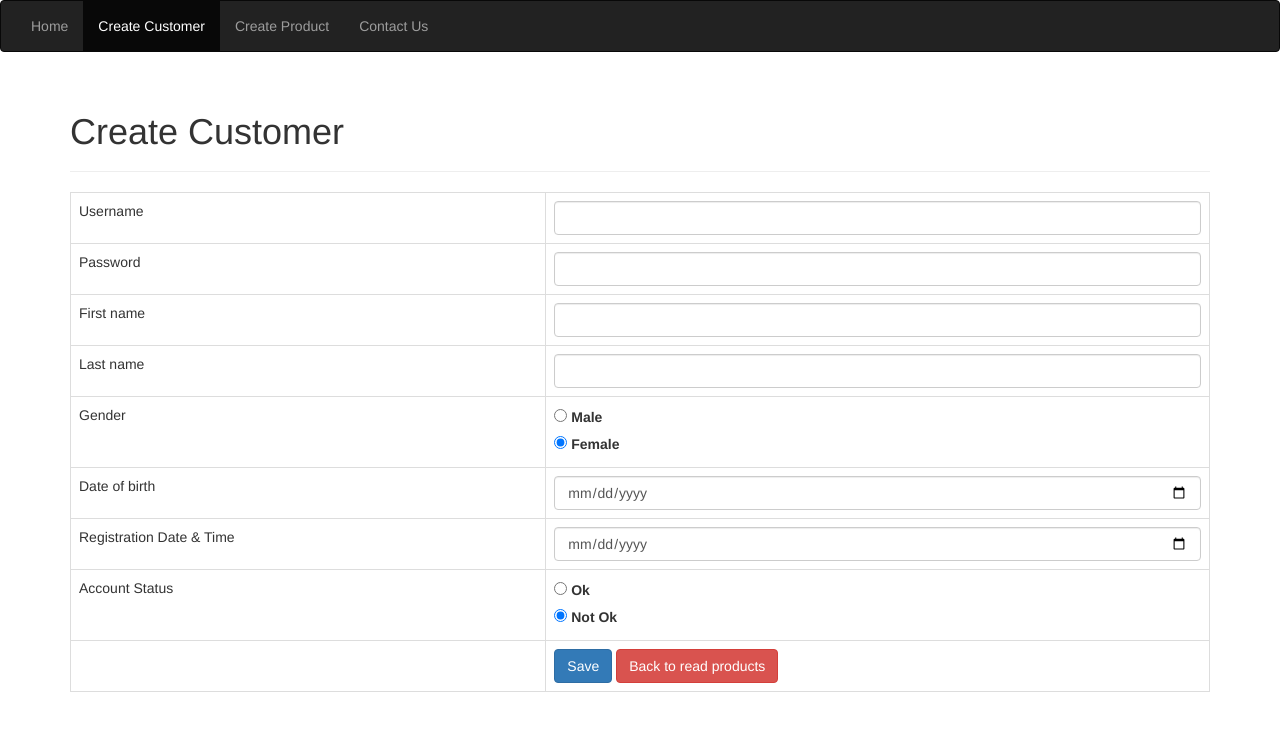
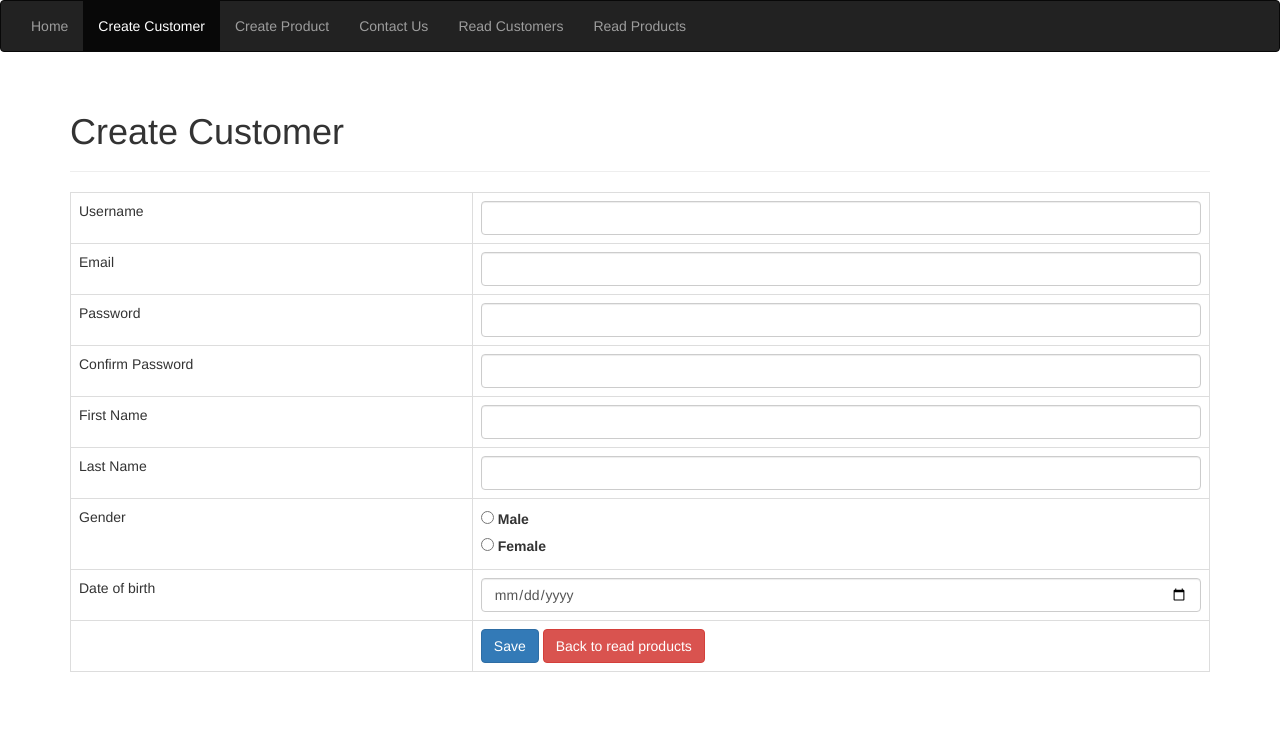
Before and after one commit to bnagx/bnagx.github.io, a PHP site: page /customer_create.php in a window 1280 px wide. Shown: the top 731 px of the page. Run offline with PHP 8.4, Linux system fonts and the light colour scheme.

Commit message:
do exercise

```diff
--- a/eshop/config/database.php
+++ b/eshop/config/database.php
@@ -8,7 +8,7 @@ $password = "QubJpzTCdbfNQ0p8";
 try {
     $con = new PDO("mysql:host={$host};dbname={$db_name}", $username, $password);
     $con->setAttribute(PDO::ATTR_ERRMODE, PDO::ERRMODE_EXCEPTION); // show error
-    echo "Connected successfully";
+    // echo "Connected successfully";
 }
 // show error
 catch (PDOException $exception) {
--- a/eshop/contactus.php
+++ b/eshop/contactus.php
@@ -21,6 +21,8 @@
                 <li><a href="customer_create.php">Create Customer</a></li>
                 <li><a href="product_create.php">Create Product</a></li>
                 <li class="active"><a href="contactus.php">Contact Us</a></li>
+                <li><a href="customer_read.php">Read Customers</a></li>
+                <li><a href="product_read.php">Read Products</a></li>
             </ul>
         </div>
     </nav>
--- a/eshop/customer_create.php
+++ b/eshop/customer_create.php
@@ -19,6 +19,8 @@
                 <li class="active"><a href="customer_create.php">Create Customer</a></li>
                 <li><a href="product_create.php">Create Product</a></li>
                 <li><a href="contactus.php">Contact Us</a></li>
+                <li><a href="customer_read.php">Read Customers</a></li>
+                <li><a href="product_read.php">Read Products</a></li>
             </ul>
         </div>
     </nav>
@@ -31,38 +33,41 @@
             <h1>Create Customer</h1>
         </div>
 
-        <!-- html form to create product will be here -->
-        <!-- PHP insert code will be here -->
+
+
         <?php
         if ($_POST) {
             // include database connection
             include 'config/database.php';
             try {
                 // insert query
-                $query = "INSERT INTO products SET username=:username, password=:password, first_name=:firstname, last_name=:lastname, gender=:gender,
-                dateofbirth=:dateofbirth, registration=:registration, accountstatus=:accountstatus";
+                $query = "INSERT INTO customers SET username=:username,email=:email, password=:password, confirm_password=:confirm_password, first_name=:first_name, last_name=:last_name, gender=:gender, dateofbirth=:dateofbirth";
                 // prepare query for execution
                 $stmt = $con->prepare($query);
                 $username = $_POST['username'];
+                $email = $_POST['email'];
                 $password = $_POST['password'];
-                $firstname = $_POST['firstname'];
-                $lastname = $_POST['lastname'];
+                $confirm_password = $_POST['confirm_password'];
+                $first_name = $_POST['first_name'];
+                $last_name = $_POST['last_name'];
                 $gender = $_POST['gender'];
                 $dateofbirth = $_POST['dateofbirth'];
-                $registration = $_POST['registration'];
-                $accountstatus = $_POST['accountstatus'];
                 // bind the parameters
                 $stmt->bindParam(':username', $username);
+                $stmt->bindParam(':email', $email);
                 $stmt->bindParam(':password', $password);
-                $stmt->bindParam(':firstname', $firstname);
-                $created = date('Y-m-d H:i:s'); // get the current date and time
-                $stmt->bindParam(':lastname', $lastname);
+                $stmt->bindParam(':confirm_password', $confirm_password);
+                $stmt->bindParam(':first_name', $first_name);
+                $stmt->bindParam(':last_name', $last_name);
                 $stmt->bindParam(':gender', $gender);
                 $stmt->bindParam(':dateofbirth', $dateofbirth);
-                $stmt->bindParam(':registration', $registration);
-                $stmt->bindParam(':accountstatus', $accountstatus);
                 // Execute the query
-                if ($stmt->execute()) {
+                if (!preg_match("/[a-z A-Z]/", $password) || !preg_match("/[0-9]/", $password)) {
+                    echo
+                    "<div class='alert alert-danger'>Please make sure there is alphabets(Upper,Lower case) and number in the password.</div>";
+                } else if ($password !== $confirm_password) {
+                    echo "<div class='alert alert-danger'>Please ensure that Password and Confirm Password are the same.</div>";
+                } else if ($stmt->execute()) {
                     echo "<div class='alert alert-success'>Record was saved.</div>";
                 } else {
                     echo "<div class='alert alert-danger'>Unable to save record.</div>";
@@ -75,7 +80,7 @@
         }
         ?>
 
-        <!-- html form here where the product information will be entered -->
+        <!-- html form here where the customer information will be entered -->
         <form action="<?php echo $_SERVER["PHP_SELF"]; ?>" method="POST">
             <table class='table table-hover table-responsive table-bordered'>
                 <tr>
@@ -83,59 +88,41 @@
                     <td><input type='text' name='username' class='form-control' /></td>
                 </tr>
                 <tr>
-                    <td>Password</td>
-                    <td><input type='password' name='password' class='form-control' /></td>
+                    <td>Email</td>
+                    <td><input type='email' name='email' class='form-control' /></td>
                 </tr>
                 <tr>
-                    <td>First name</td>
-                    <td><input type='text' name='firstname' class='form-control' /></td>
+                    <td>Password</td>
+                    <td><input type="password" name='password' class='form-control' /></td>
                 </tr>
                 <tr>
-                    <td>Last name</td>
-                    <td><input type='text' name='lastname' class='form-control' /></td>
+                    <td>Confirm Password</td>
+                    <td><input type="password" name='confirm_password' class='form-control' /></td>
+                </tr>
+                <tr>
+                    <td>First Name</td>
+                    <td><input type="text" name='first_name' class='form-control' /></td>
+                </tr>
+                <tr>
+                    <td>Last Name</td>
+                    <td><input type="text" name='last_name' class='form-control' /></td>
                 </tr>
                 <tr>
                     <td>Gender</td>
                     <td>
-                        <div class="form-check">
-                            <input class="form-check-input" type="radio" name="gender" id="flexRadioDefault1">
-                            <label class="form-check-label" for="flexRadioDefault1">
-                                Male
-                            </label>
+                        <div class="form-check form-check-inline">
+                            <input type="radio" id="male" name='gender' value="male" class="form-check-input">
+                            <label class="form-check-label" for="male">Male</label>
                         </div>
-                        <div class="form-check">
-                            <input class="form-check-input" type="radio" name="gender" id="flexRadioDefault2" checked>
-                            <label class="form-check-label" for="flexRadioDefault2">
-                                Female
-                            </label>
+                        <div class="form-check form-check-inline">
+                            <input type="radio" id="female" name='gender' value="female" class="form-check-input">
+                            <label class="form-check-label" for="female">Female</label>
                         </div>
                     </td>
                 </tr>
                 <tr>
                     <td>Date of birth</td>
                     <td><input type='date' name='dateofbirth' class='form-control' /></td>
-                </tr>
-
-                <tr>
-                    <td>Registration Date & Time</td>
-                    <td><input type='date' name='registration' class='form-control' /></td>
-                </tr>
-                <tr>
-                    <td>Account Status</td>
-                    <td>
-                        <div class="form-check">
-                            <input class="form-check-input" type="radio" name="accountstatus" id="flexRadioDefault3">
-                            <label class="form-check-label" for="flexRadioDefault3">
-                                Ok
-                            </label>
-                        </div>
-                        <div class="form-check">
-                            <input class="form-check-input" type="radio" name="accountstatus" id="flexRadioDefault4" checked>
-                            <label class="form-check-label" for="flexRadioDefault4">
-                                Not Ok
-                            </label>
-                        </div>
-                    </td>
                 </tr>
                 <tr>
                     <td></td>
@@ -146,6 +133,7 @@
                 </tr>
             </table>
         </form>
+
     </div>
     <!-- end .container -->
     <script src="https://cdn.jsdelivr.net/npm/bootstrap@5.0.1/dist/js/bootstrap.bundle.min.js" integrity="sha384-gtEjrD/SeCtmISkJkNUaaKMoLD0//ElJ19smozuHV6z3Iehds+3Ulb9Bn9Plx0x4" crossorigin="anonymous"></script>
--- a/eshop/home.php
+++ b/eshop/home.php
@@ -17,10 +17,12 @@
         <div class="container-fluid">
 
             <ul class="nav navbar-nav">
-                <li class="active"><a href="#">Home</a></li>
+                <li class="active"><a href="home.php">Home</a></li>
                 <li><a href="customer_create.php">Create Customer</a></li>
                 <li><a href="product_create.php">Create Product</a></li>
                 <li><a href="contactus.php">Contact Us</a></li>
+                <li><a href="customer_read.php">Read Customers</a></li>
+                <li><a href="product_read.php">Read Products</a></li>
             </ul>
         </div>
     </nav>
--- a/eshop/product_create.php
+++ b/eshop/product_create.php
@@ -20,6 +20,8 @@
                 <li><a href="customer_create.php">Create Customer</a></li>
                 <li class="active"><a href="product_create.php">Create Product</a></li>
                 <li><a href="contactus.php">Contact Us</a></li>
+                <li><a href="customer_read.php">Read Customers</a></li>
+                <li><a href="product_read.php">Read Products</a></li>
             </ul>
         </div>
     </nav>
```
Also changed, not shown: eshop/customer_read.php (added, +120 -0 lines), eshop/customer_read_one.php (added, +119 -0 lines), eshop/product_read.php (added, +114 -0 lines).
